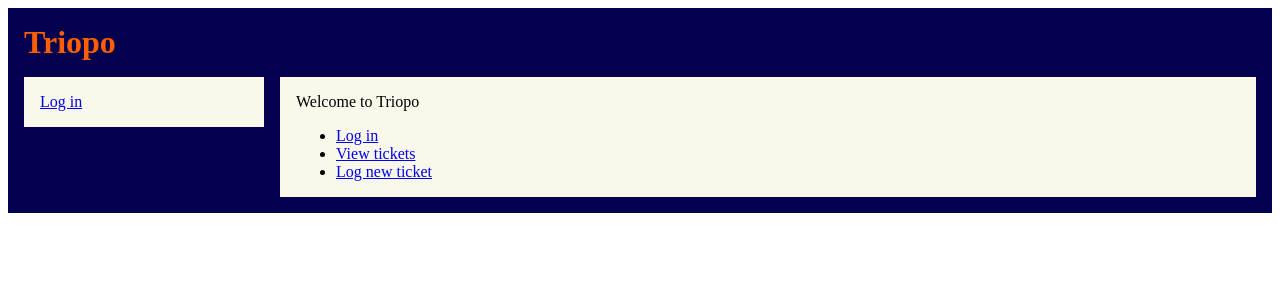
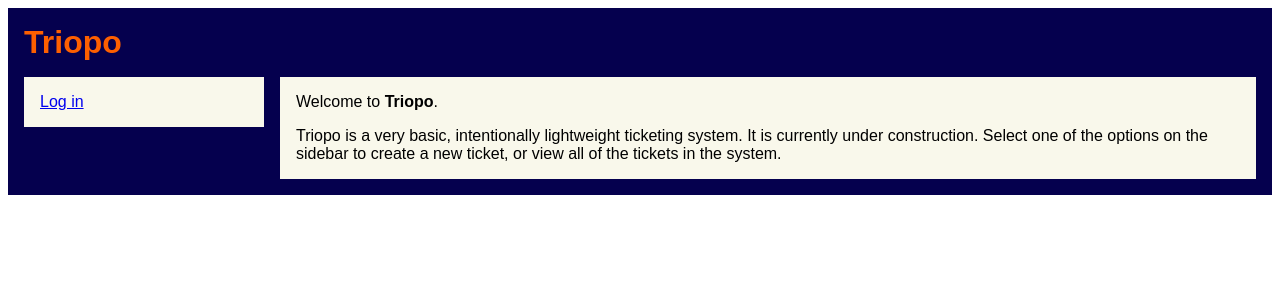
Before and after one commit to hazelw/triopo, a Django app: page / in a window 1280 px wide. Shown: the top 300 px of the page. Run offline with Django 3.2, Linux system fonts and the light colour scheme.

Commit message:
feat: style all the things

```diff
--- a/triopo/review/templates/review.html
+++ b/triopo/review/templates/review.html
@@ -1,6 +1,7 @@
-{% include 'sidebar.html' %}
+{% extends 'main.html' %}
 
 {% block content %}
+    <h2>Tickets</h2>
     {% if tickets %}
         <table>
             <tr>
@@ -22,5 +23,7 @@
                 </tr>
             {% endfor %}
         </table>
+    {% else %}
+        There are currently no tickets in the system - click 'log new ticket' to get started.
     {% endif %}
 {% endblock %}
--- a/triopo/ticketing/templates/log_ticket.html
+++ b/triopo/ticketing/templates/log_ticket.html
@@ -1,5 +1,6 @@
-{% include 'sidebar.html' %}
+{% extends 'main.html' %}
 
+{% block content %}
     <p><h2>Create new ticket</h2></p>
 
     <p>
@@ -9,3 +10,4 @@
             <input type="submit" />
         </form>
     </p>
+{% endblock %}
--- a/triopo/triopo/static/main.css
+++ b/triopo/triopo/static/main.css
@@ -1,5 +1,10 @@
+h2 {
+    color: green;
+}
+
 .container {
     background-color: #05004e;
+    font-family: ribik, arial;
     padding: 1em;
 }
 
--- a/triopo/triopo/static/sidebar.css
+++ b/triopo/triopo/static/sidebar.css
@@ -4,7 +4,3 @@
     background-color: #f9f8eb;
     padding: 1em;
 }
-
-h2 {
-    color: green;
-}
--- a/triopo/triopo/templates/index.html
+++ b/triopo/triopo/templates/index.html
@@ -1,11 +1,6 @@
 {% extends 'main.html' %}
 
 {% block content %}
-    <p>Welcome to Triopo</p>
-
-    <ul>
-        <li><a href="{% url 'login' %}">Log in</a></li>
-        <li><a href="{% url 'view-tickets' %}">View tickets</a></li>
-        <li><a href="{% url 'log-ticket' %}">Log new ticket</a></li>
-    </ul>
+    <p>Welcome to <b>Triopo</b>.</p>
+    <p>Triopo is a very basic, intentionally lightweight ticketing system. It is currently under construction. Select one of the options on the sidebar to create a new ticket, or view all of the tickets in the system.</p>
 {% endblock %}
```
Lines whose indentation alone changed are shown as unchanged.
